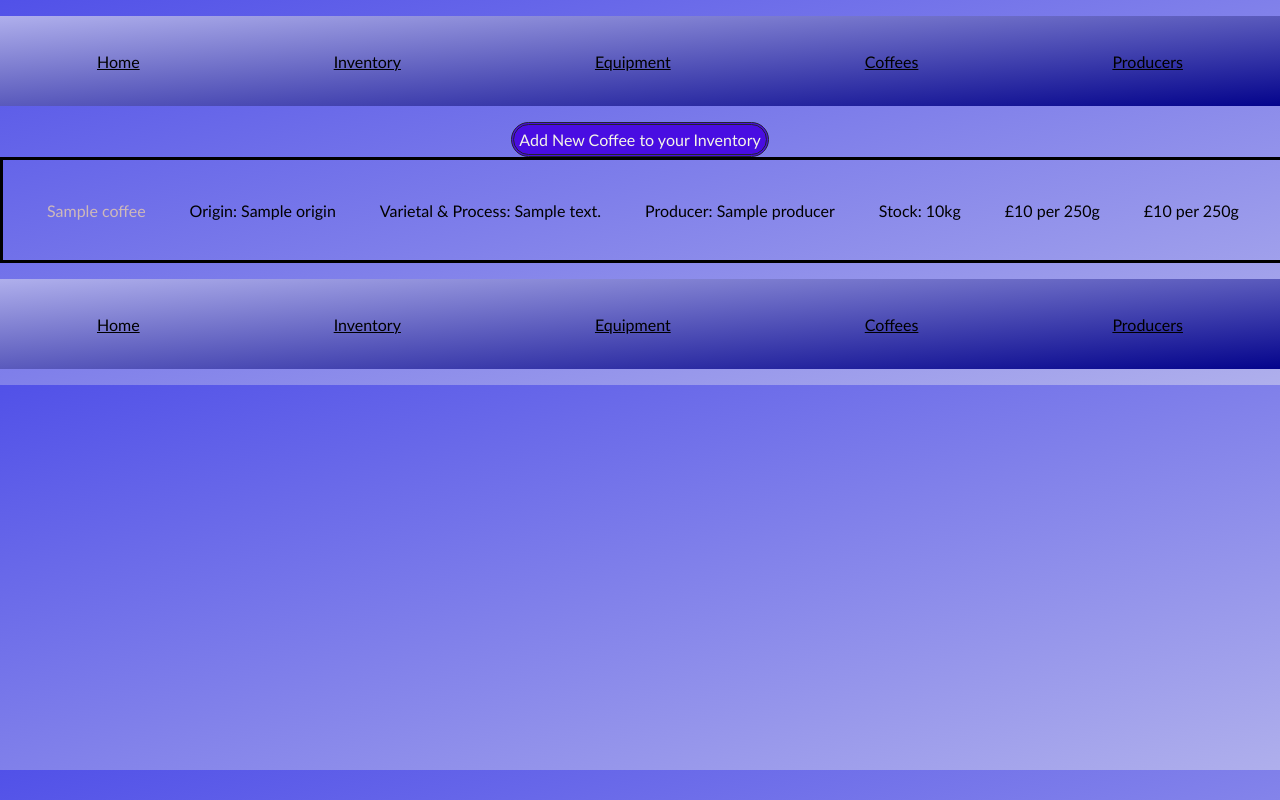
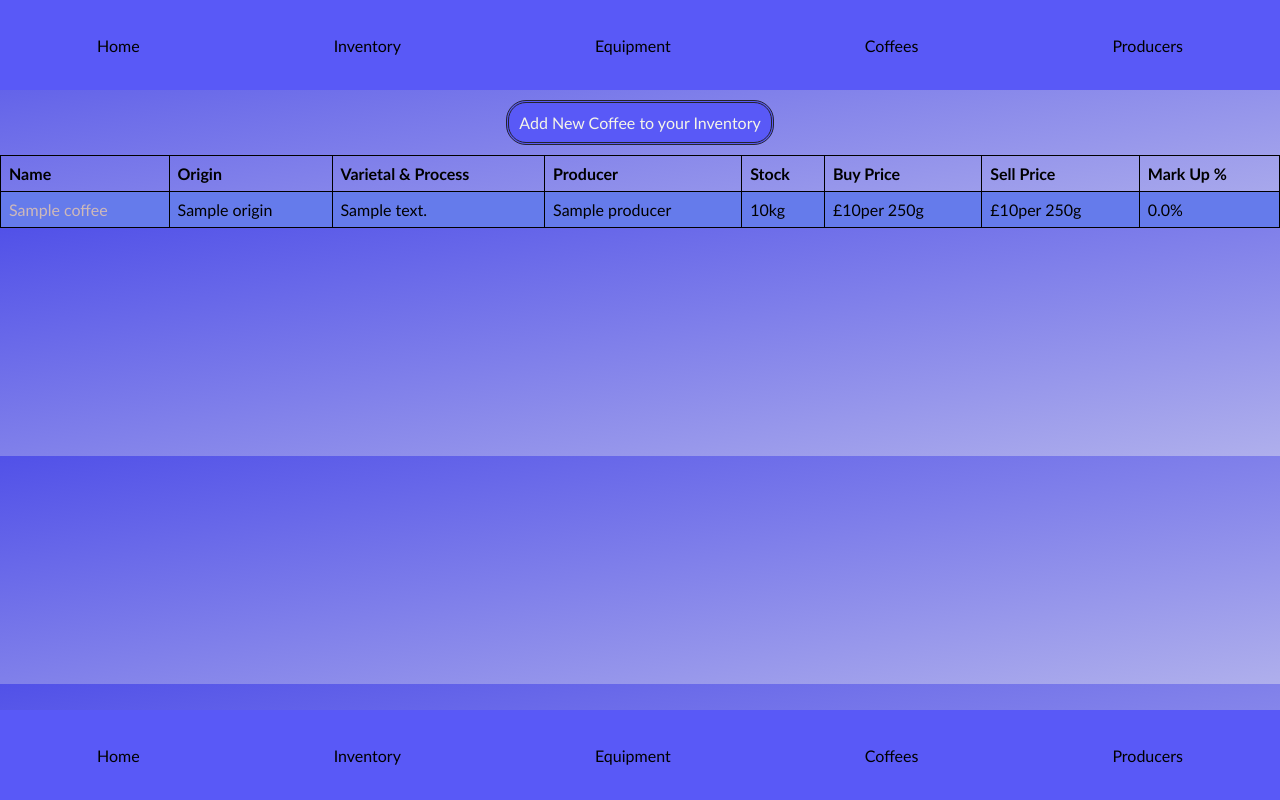
Before and after one commit to MackieJG/coffee-inventory-management, a Flask app: page /coffees in a window 1280 px wide. Run offline with Flask 2, Linux system fonts and the light colour scheme; a database or web service that is not in the repository returns one stand-in record (values such as "Sample title"); some libraries are stand-ins or nearby versions.

Commit message:
been touching up a little bit of CSS. Reorganising and cleaning up code for the tables

```diff
--- a/static/main.css
+++ b/static/main.css
@@ -1,14 +1,12 @@
 body {
     font-family: "Gill Sans", sans-serif;
-    background-color:#afafec;
     background-image: linear-gradient(to bottom right, #5151e8, #afafec);
     margin: 0px;
 }
 /* This section is for base.html */
 
 .header {
-    background-color: rgb(128, 128, 197);
-    background-image: linear-gradient(to bottom right, #afafec, #04048c);
+    background-color: rgb(89, 89, 247);
     display: flex;
     flex-wrap: nowrap;
     justify-content: space-around;
@@ -19,9 +17,14 @@ body {
     overflow: auto;
     list-style-type: none;
     padding: 0%;
+    position: relative;
+    margin: 0 auto 0;
+
+
 }
 .header li a{
     color: black;
+    text-decoration: none;
 
 }
 
@@ -30,8 +33,7 @@ body {
 }
 
 .footer-menu {
-    background-color: rgb(128, 128, 197);
-    background-image: linear-gradient(to bottom right, #afafec, #04048c);
+    background-color: rgb(89, 89, 247);
     display: flex;
     justify-content: space-around;
     flex-wrap: nowrap;
@@ -42,11 +44,16 @@ body {
     overflow: auto;
     list-style-type: none;
     padding: 0%;
+	position: fixed;
+	bottom: 0;
+    margin: 0 auto 0;
+
 
 }
 
 .footer-menu li a{
     color: black;
+    text-decoration: none;
 }
 /* this section is for the home page */
 
@@ -70,14 +77,15 @@ body {
     display: flex;
     margin: auto;
     text-align: center;
+    padding: 10px;
 }
 .adding_Kof a{
     margin: auto;
     border-style:double;
-    padding: 5px;
+    padding: 10px;
     border-color:#24242e;
     border-radius: 20px;
-    background-color:rgb(73, 13, 226);
+    background-color:rgb(89, 89, 247);
     color:rgb(245, 245, 232);
 
 }
@@ -95,34 +103,38 @@ body {
     text-decoration: none;
 }
 
-.coffee_content{
-    display: flex;
-    flex-wrap: wrap;
-    justify-content: space-evenly;
-    align-items: stretch;
-    align-content: center;
+
+table.coffee_content {
+    border-collapse: collapse;
     width: 100%;
-    height: 100px;
-    overflow: auto;
-    flex-direction: row;
-    border-style: solid;
-}
+  }
 
-.coffee_content a{
+    table.coffee_content th, table.coffee_content td {
+        border: 1px solid black;
+        padding: 8px;
+        text-align: left;
+  }
+
+  table.coffee_content tr:nth-child(even) {
+    background-color: #657beb;
+  }
+
+
+table.coffee_content a{
     color: rgb(206, 185, 185);
 
 }
 
-.coffee_content a:hover{
+table.coffee_content a:hover{
     text-decoration: none;
 }
-.coffee_content a:visited{
+table.coffee_content a:visited{
     text-decoration: none;
 }
-.coffee_content a:link{
+table.coffee_content a:link{
     text-decoration: none;
 }
-.coffee_content a:active{
+table.coffee_content a:active{
     text-decoration: none;
 }
 
--- a/templates/coffees/index.html
+++ b/templates/coffees/index.html
@@ -2,30 +2,31 @@
 {% block content %}
 <div class="adding_Kof">
     <a href="coffees/newcoffee">Add New Coffee to your Inventory</a>
-</div>
+    </div>
+
+                <table class="coffee_content">
+                    <tr>
+                        <th>Name</th>
+                        <th>Origin</th>
+                        <th>Varietal & Process</th>
+                        <th>Producer</th>
+                        <th>Stock</th>
+                        <th>Buy Price</th>
+                        <th>Sell Price</th>
+                        <th>Mark Up %</th>
+                    </tr>
 {% for coffee in all_coffees %}
-        <div class="coffee_content">
-            <a href="/coffees/{{coffee.id}}">{{coffee.name}}</a>
+                <tr>
+                    <td><a href="/coffees/{{coffee.id}}">{{coffee.name}}</a></td>
+                    <td>{{coffee.origin}}</td>
+                    <td>{{coffee.description}}</td>
+                    <td>{{coffee.producer.name}}</td>
+                    <td>{{coffee.stock}}kg</td>
+                    <td>£{{coffee.buy_price}}per 250g</td>
+                    <td>£{{coffee.sell_price}}per 250g</td>
+                    <td>{{coffee.mark_up()}}%</td>
+                </tr>
 
-            <div class="coffee_origin">
-                Origin: {{coffee.origin}}
-            </div>
-            <div class="coffee_description">
-                Varietal & Process: {{coffee.description}}
-            </div>
-            <div class="coffee_producer">
-                Producer: {{coffee.producer.name}}
-            </div>
-            <div class="coffee_stock">
-                Stock: {{coffee.stock}}kg
-            </div>
-            <div class="coffee_buy_price">
-                £{{coffee.buy_price}} per 250g
-            </div>
-            <div class="coffee_sell_price">
-                £{{coffee.sell_price}} per 250g
-            </div>
-        </div>
 {% endfor %}
-
+</table>
 {% endblock content %}
```
Also changed, not shown: other parts of static/main.css (+7 -35 lines), templates/equipment/index.html (+19 -24 lines), templates/producers/index.html (+13 -12 lines).
